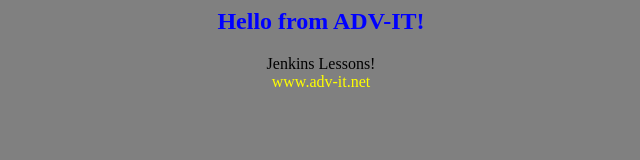
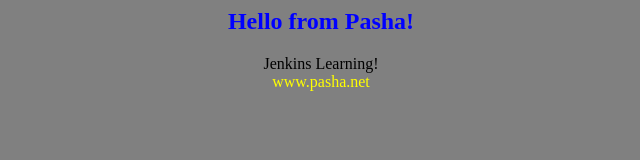
Before and after one commit to traison01/devops_for_sysadmins, a plain HTML site: page index.html in a window 1280 px wide. Shown: the full height of the page, 319-959 px from the left. Drawn offline with Linux system fonts and the light colour scheme.

Commit message:
Updated info

```diff
--- a/index.html
+++ b/index.html
@@ -1,9 +1,9 @@
 <html>
 <body bgcolor="gray">
 <center>
-<h2><font color=blue>Hello from ADV-IT!</font></h2>
-Jenkins Lessons!<br>
-<font color=yellow>www.adv-it.net</font>
+<h2><font color=blue>Hello from Pasha!</font></h2>
+Jenkins Learning!<br>
+<font color=yellow>www.pasha.net</font>
 
 </center>
 </body>
```
